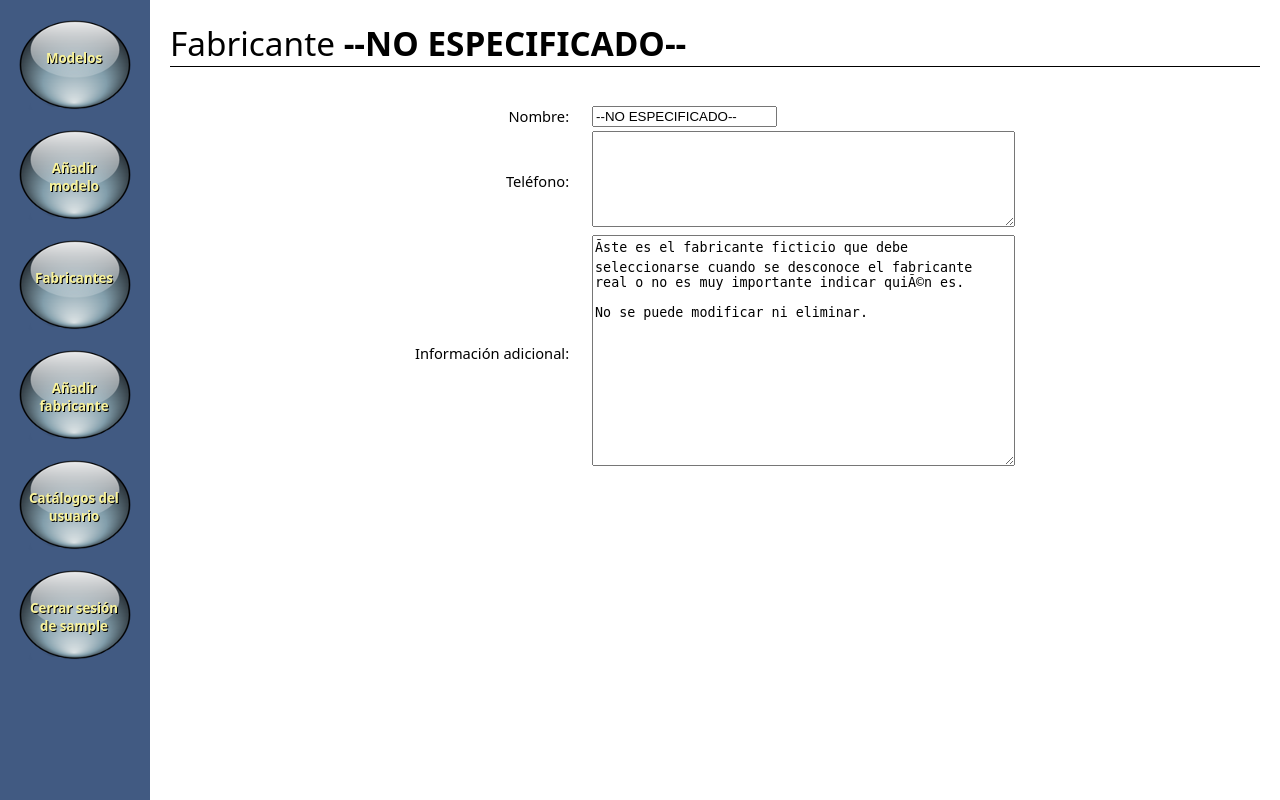
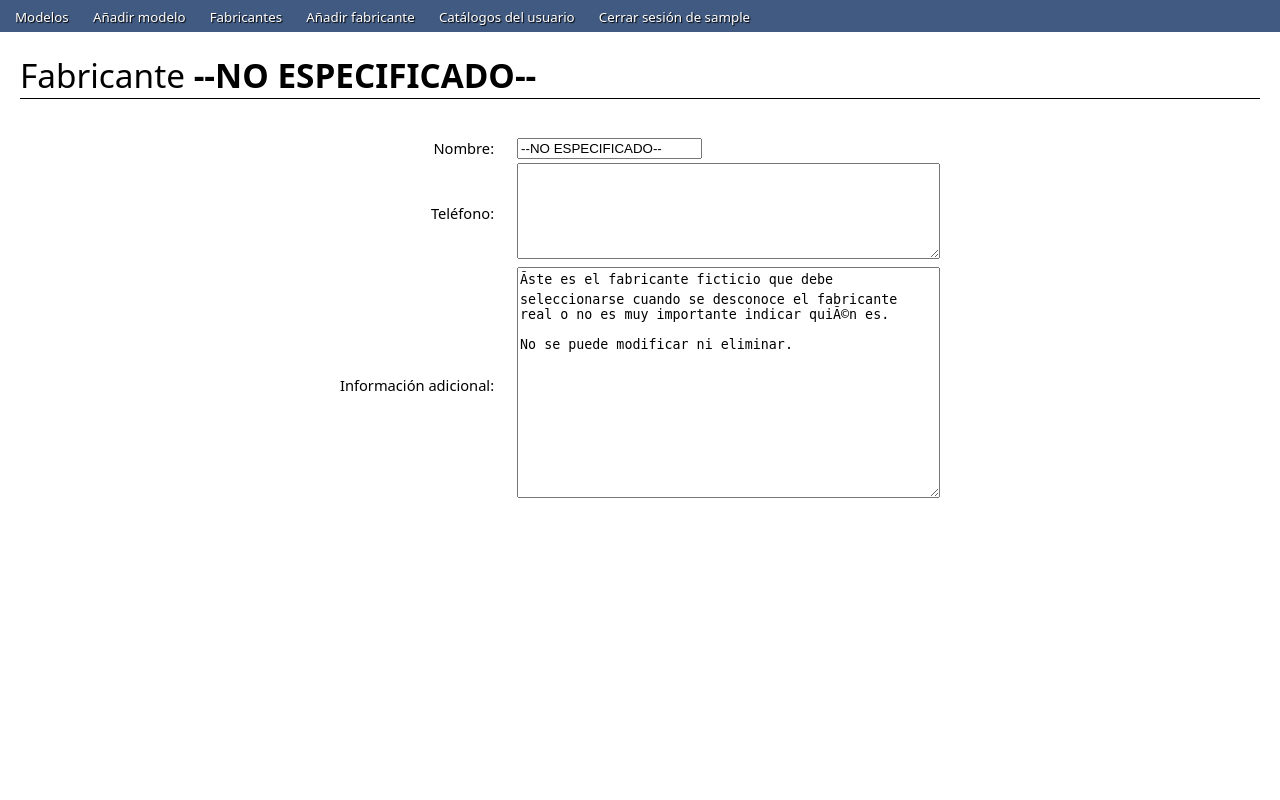
Before and after one commit to cristian64/modeleitor, a PHP site: page /fabricante.php?id=1 in a window 1280 px wide. Run offline with PHP 8.4, Linux system fonts and the light colour scheme; a user stored in the database is signed in; data comes from the database, SQL or seed files in the repository; data that the repository does not hold is empty.

Commit message:
Modificado el menú para que esté en la parte superior sin estar fijado.

```diff
--- a/estilo/estilo.css
+++ b/estilo/estilo.css
@@ -23,58 +23,21 @@ a img
 #menu
 {
 	background-color: #415a82;
-	width: 150px;
-	height: 100%;
-	float: left;
-	position: fixed;
-	top: 0;
-	left: 0;
+	padding: 5px;
 }
 
-#menu span
+#menu a span
 {
-	display: block;
+	color: white;
+	font-size: 10pt;
+	margin-right: 10px;
+	margin-left: 10px;
+	text-shadow: 1px 1px 1px #000;
 }
 
-a.enlace_menu
+#menu a:hover span
 {
-	width: 112px;
-	height: 90px;
-	background: url('normal.png') no-repeat center center;
-	display: block;
-	color: #000;
-	position: relative;
-	margin: auto;
-	margin-top: 20px;
-	margin-bottom: 20px;
-}
-
-a.enlace_menu:hover
-{
-	background: url('encima.png') no-repeat center center;
-}
-
-a.enlace_menu span
-{
-	padding: 10px;
-	padding-top: 30px;
-	text-align: center;
-	font-weight: bold;
-	font-size: 10pt;
-}
-
-.sombra_menu, .sombra_menu2
-{
-	width: 92px;
-	position: absolute;
-	top: -1px;
-	left: -1px;
-	color: #f9f39b;
-}
-
-.sombra_menu2
-{
-	color: #fe5369;
+	color: yellow;
 }
 
 /******************************************************************************
@@ -132,7 +95,6 @@ a.enlace_menu span
 
 #contenido
 {
-	margin-left: 150px;
 	background-color: #fff;
 	height: 100%;
 }
--- a/menu.php
+++ b/menu.php
@@ -1,25 +1,19 @@
 
 				<a class="enlace_menu" href="modelos.php">
 					<span>Modelos</span>
-					<span class="sombra_menu">Modelos</span>
 				</a>
 				<a class="enlace_menu" href="modelo.php">
 					<span>Añadir modelo</span>
-					<span class="sombra_menu">Añadir modelo</span>
 				</a>
 				<a class="enlace_menu" href="fabricantes.php">
 					<span>Fabricantes</span>
-					<span class="sombra_menu">Fabricantes</span>
 				</a>
 				<a class="enlace_menu" href="fabricante.php">
 					<span>Añadir fabricante</span>
-					<span class="sombra_menu">Añadir fabricante</span>
 				</a>
 				<a class="enlace_menu" href="catalogos.php">
 					<span>Catálogos del usuario</span>
-					<span class="sombra_menu">Catálogos del usuario</span>
 				</a>
 				<a class="enlace_menu" href="logout.php">
 					<span>Cerrar sesión de <?php echo $_SESSION["usuario"]; ?></span>
-					<span class="sombra_menu">Cerrar sesión de <?php echo $_SESSION["usuario"]; ?></span>
 				</a>
```
